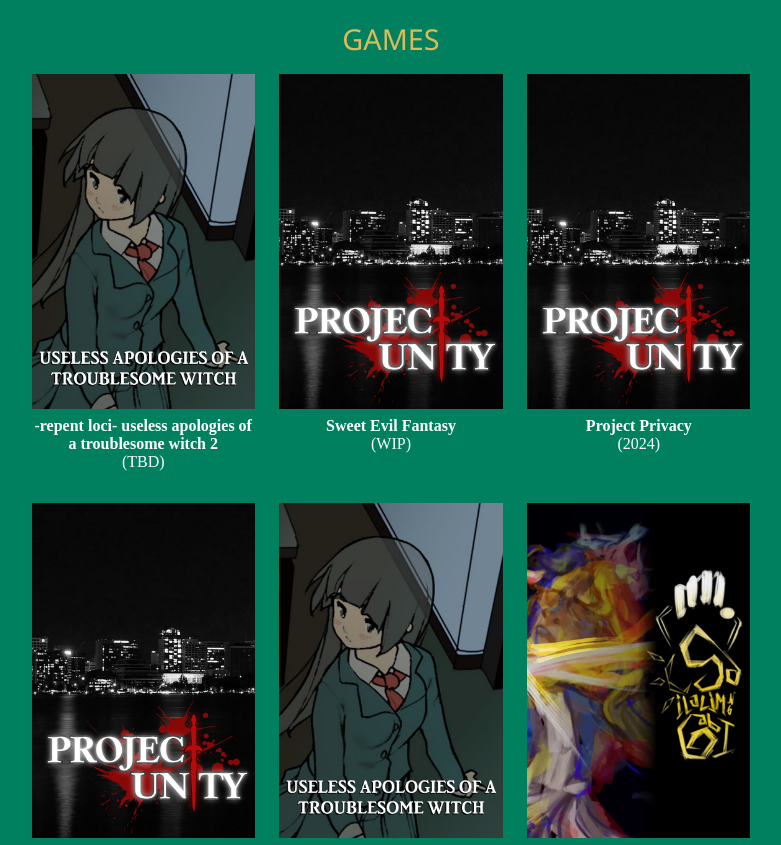
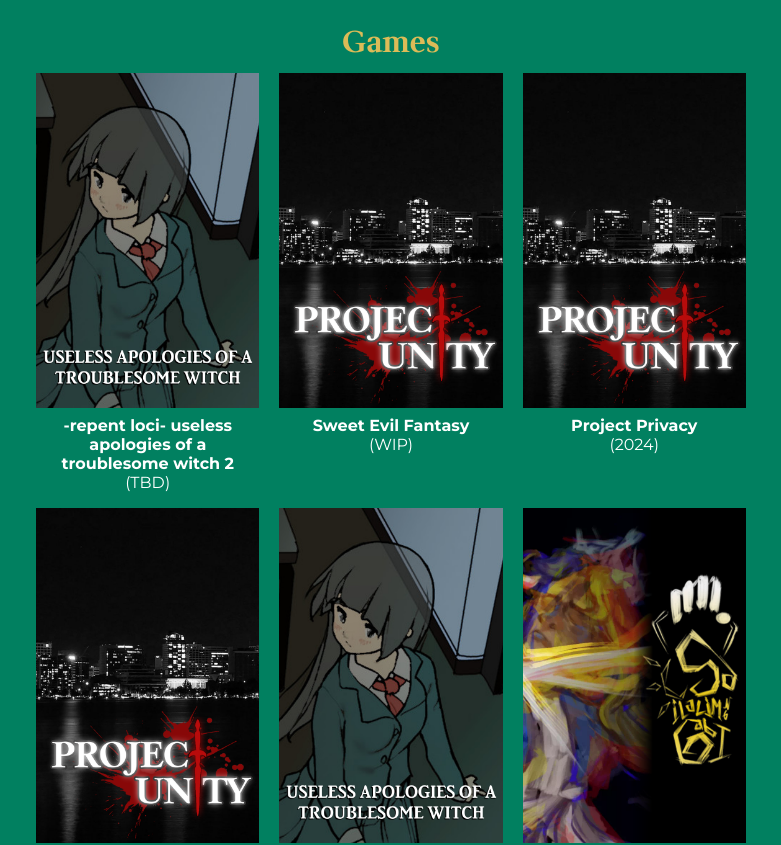
Before and after one commit to FlamingHerb/flamingherb.github.io, a SvelteKit app: page /projects in a window 1280 px wide. Shown: the top 845 px of the page, without its empty margins (249-1030 px from the left). Built offline with nearby package versions, Linux system fonts and the light colour scheme.

Commit message:
refactor: fixing more stuff

```diff
--- a/src/routes/(app)/+page.svelte
+++ b/src/routes/(app)/+page.svelte
@@ -153,7 +153,7 @@
 
         margin: 0;
 
-      }
+    }
 
 
     // The weird Hero CSS shit they do that just works.
--- a/src/routes/(app)/projects/+page.svelte
+++ b/src/routes/(app)/projects/+page.svelte
@@ -4,7 +4,8 @@
 </head>
 
 <div class="container column-direction" style="margin-bottom: 4rem;">
-    <h1>GAMES</h1>
+    <h1 class="title-holder">Games</h1>
+
     <div class="mini-container row-direction">
         <figure>
             <img class="poster" src="images/works_poster/uaoatw.png" alt="Useless Apologies of a Troublesome Witch 2 Poster">
@@ -86,24 +87,30 @@
 
     .mini-container {
         display: flex;
-        align-items: baseline;
-        justify-content: space-evenly;
+        align-items: stretch;
+        justify-content: center;
         flex-wrap: wrap;
+
         //overflow: hidden;
         //background-color: #ffffff;
-        max-width: 976px;
+        width: 100%;
         margin: auto;
+
+        column-gap: 20px;
     }
 
     figure {
-        margin: 1em 0;
+        flex: 1;
+        margin: 0.5em 0;
+        min-width: 223.2px;
         max-width: 223.2px;
     }
 
     figcaption {
         margin-top: 0.5em;
         text-align: center;
-        width: 100%;
+        font-size: 1em;
+
     }
 
     .poster {
@@ -112,12 +119,13 @@
         width: 100%;
     }
 
-    h1 {
-        display: block;
+    .title-holder {
+        font-family: "Wittgenstein";
+        font-weight: bold;
+        text-align: center;
+        color: $border-color;
         margin-bottom: 0;
-        font-size: 1.8rem;
-        font-family: 'Segoe UI', Helvetica, sans-serif;
-        font-weight: normal;
+        font-size: 1.875rem;
     }
 
     p {
@@ -153,7 +161,11 @@
 
     @media only screen and (max-width: 400px){
         figure {
-            max-width: 166px;
+            min-width: 150px;
+            max-width: 150px;
+        }
+        figcaption {
+            font-size: 0.75em;
         }
     }
 
--- a/src/variables.scss
+++ b/src/variables.scss
@@ -1,20 +1,27 @@
 /* Variables and mixins declared here will be available in all other SCSS files */
 /* Global Styles */
+
+$border-color: #dcbb57;
+$background-color: #018060;
 
 :global(p) {
   font-size: 1rem;
   font-family: Montserrat, Helvetica, sans-serif;
 }
 
+:global(figcaption){
+  font-family: Montserrat, Helvetica, sans-serif;
+}
+
 :global(a){
   font-size: 1rem;
   font-family: Montserrat, helvetica, sans-serif;
-  color: #dcbb57;
+  color: $border-color;
   font-weight: bold;
   text-decoration: none;
 
   &:visited {
-    color: #DCBB57;
+    color: $border-color;
   }
 
   &:hover {
@@ -32,7 +39,7 @@
   //overflow: visible; /* Hide scrollbars */
   //background: url('/images/3D_Koleksi_foto38_gradient.webp') repeat-x scroll 0 0 #1B2C4A;
   margin: 0;
-  background-color: #018060;
+  background-color: $background-color;
   color: white;
 }
 
@@ -76,9 +83,9 @@
   align-items: center;
   overflow: hidden;
   //background-color: #ffffff;
-  max-width: 976px;
-  margin-left: 20vw;
-  margin-right: 20vw;
+
+  margin-left: 15vw;
+  margin-right: 15vw;
   justify-content: center;
 
 }
```
